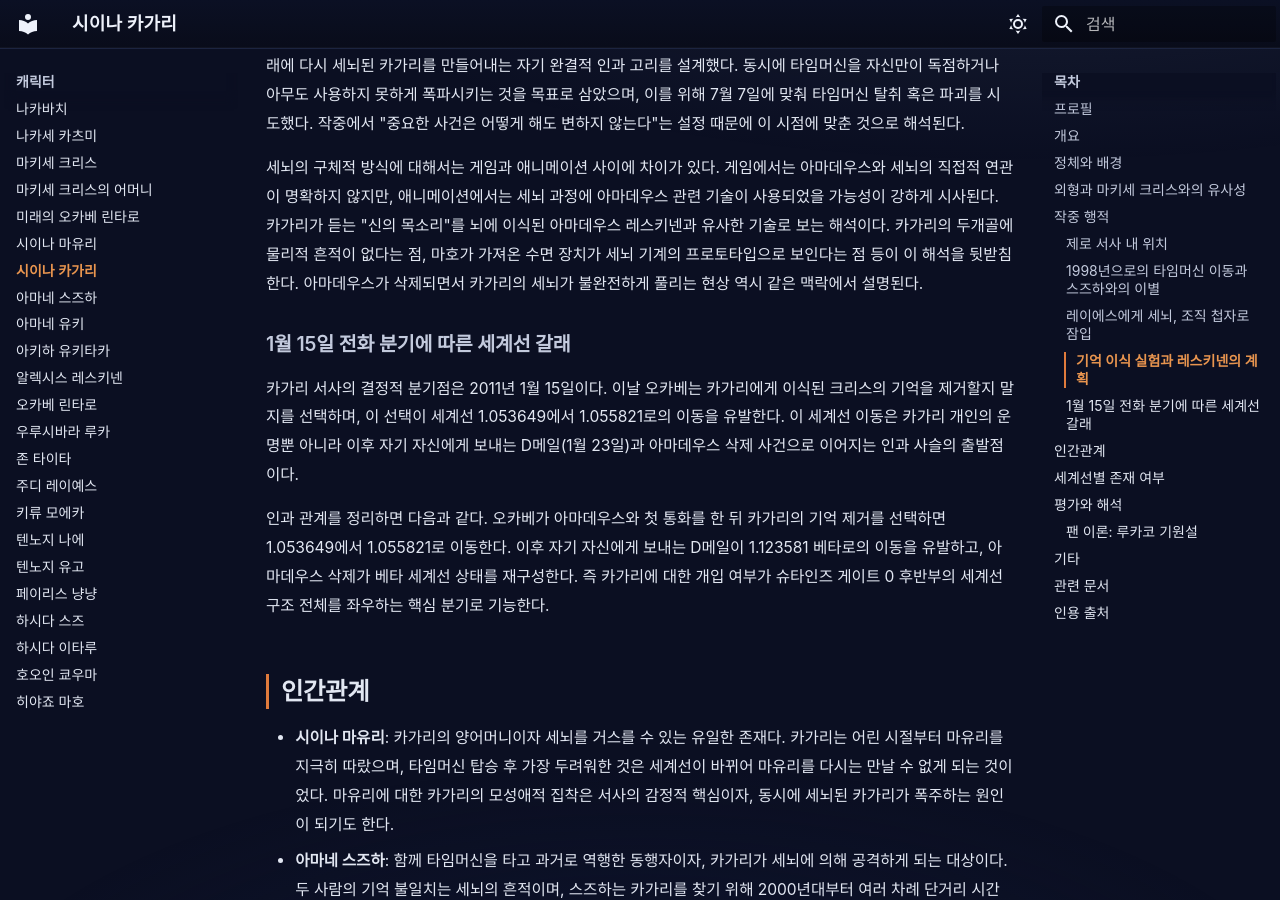
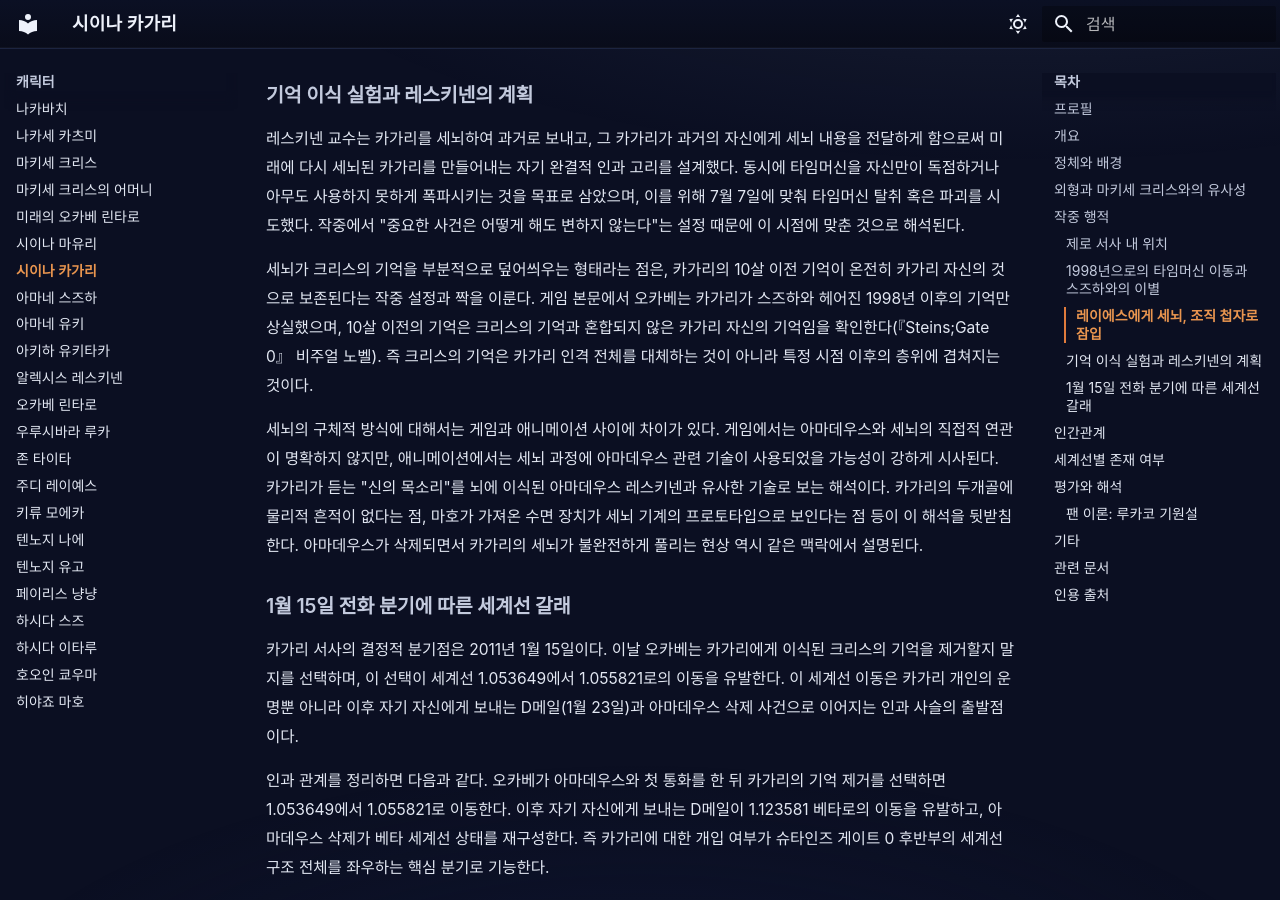
Before and after one commit to sgwiki/sgwiki.github.io, an MkDocs documentation site: the page built from wiki/캐릭터/시이나-카가리.md, in a window 1280 px wide and 900 px high, scrolled down 3209 px. Built offline with MkDocs 1.6.1 and Material for MkDocs 9.7.7, drawn with Linux system fonts in a browser that asks for light colours; some web fonts are replaced; some of the changed text lies outside the part shown.

Commit message:
feat(wiki): 시이나-카가리 — P10 b967d28d 패치 적용

```diff
--- a/wiki/캐릭터/시이나-카가리.md
+++ b/wiki/캐릭터/시이나-카가리.md
@@ -33,6 +33,8 @@ description: "시이나 카가리는 《슈타인즈 게이트 0》의 핵심
 
 카가리는 제3차 세계대전으로 파괴된 베타 어트랙터 필드의 미래에서 부모를 잃은 전쟁 고아다. 전쟁 중 가족 등록 정보가 소실되어 본명조차 유실된 상태였으며, 2028년에 PTSD 치료 겸 양육 시설에서 봉사하던 시이나 마유리와 처음 만났다. 마유리와의 유대가 깊어지면서 2032년에 공식적으로 입양되었고, 카가리라는 새 이름을 받았다. 마유리는 곧 전쟁이 끝나면 정식으로 딸로서 함께 살기를 원했지만, 2036년에 저항 조직이 위치한 거점이 적에게 습격당할 위기에 처하자 카가리를 아마네 스즈하의 타임머신에 함께 태워 과거로 보낸다.
 
+카가리 본인의 회상은 단편적이다. 게임 본문에서 오카베가 아버지의 행방을 묻자, 카가리는 아버지가 어릴 때 돌아가셨다고 답하며, 이것이 크리스의 기억과 섞인 것이 아니라 카가리 자신의 기억이라는 점이 작중에서 명시적으로 확인된다(『Steins;Gate 0』 비주얼 노벨). 어머니의 행방이나 사망 경위에 대해서는 작중 구체적 서술이 없다.
+
 이 과정에서 카가리가 가장 소중히 여기는 물건은 마유리가 주고 간 숲의 요정 우파 키체인이다. 카가리는 이 키체인을 절대로 놓지 않으며, 이는 단순한 장신구가 아니라 마유리라는 존재 자체와 연결된 정신적 닻으로 작용한다.
 
 ## 외형과 마키세 크리스와의 유사성
@@ -62,6 +64,8 @@ description: "시이나 카가리는 《슈타인즈 게이트 0》의 핵심
 ### 기억 이식 실험과 레스키넨의 계획
 
 레스키넨 교수는 카가리를 세뇌하여 과거로 보내고, 그 카가리가 과거의 자신에게 세뇌 내용을 전달하게 함으로써 미래에 다시 세뇌된 카가리를 만들어내는 자기 완결적 인과 고리를 설계했다. 동시에 타임머신을 자신만이 독점하거나 아무도 사용하지 못하게 폭파시키는 것을 목표로 삼았으며, 이를 위해 7월 7일에 맞춰 타임머신 탈취 혹은 파괴를 시도했다. 작중에서 "중요한 사건은 어떻게 해도 변하지 않는다"는 설정 때문에 이 시점에 맞춘 것으로 해석된다.
+
+세뇌가 크리스의 기억을 부분적으로 덮어씌우는 형태라는 점은, 카가리의 10살 이전 기억이 온전히 카가리 자신의 것으로 보존된다는 작중 설정과 짝을 이룬다. 게임 본문에서 오카베는 카가리가 스즈하와 헤어진 1998년 이후의 기억만 상실했으며, 10살 이전의 기억은 크리스의 기억과 혼합되지 않은 카가리 자신의 기억임을 확인한다(『Steins;Gate 0』 비주얼 노벨). 즉 크리스의 기억은 카가리 인격 전체를 대체하는 것이 아니라 특정 시점 이후의 층위에 겹쳐지는 것이다.
 
 세뇌의 구체적 방식에 대해서는 게임과 애니메이션 사이에 차이가 있다. 게임에서는 아마데우스와 세뇌의 직접적 연관이 명확하지 않지만, 애니메이션에서는 세뇌 과정에 아마데우스 관련 기술이 사용되었을 가능성이 강하게 시사된다. 카가리가 듣는 "신의 목소리"를 뇌에 이식된 아마데우스 레스키넨과 유사한 기술로 보는 해석이다. 카가리의 두개골에 물리적 흔적이 없다는 점, 마호가 가져온 수면 장치가 세뇌 기계의 프로토타입으로 보인다는 점 등이 이 해석을 뒷받침한다. 아마데우스가 삭제되면서 카가리의 세뇌가 불완전하게 풀리는 현상 역시 같은 맥락에서 설명된다.
 
```
